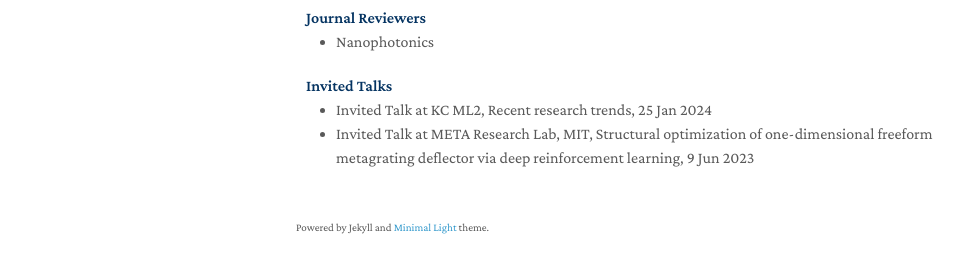
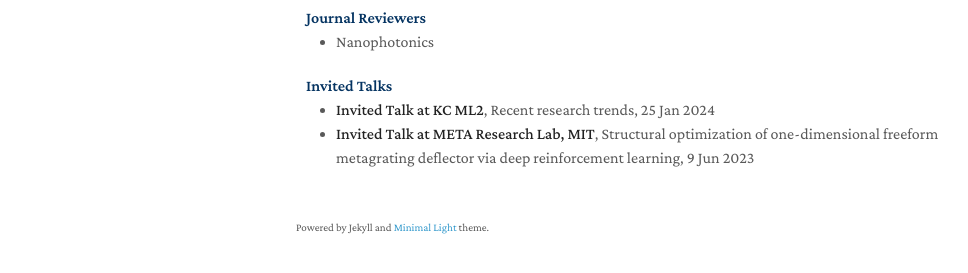
Before and after one commit to DongjinSeoAP/DongjinSeoAP.github.io, a Jekyll site: the page built from index.md, in a window 1280 px wide and 900 px high, scrolled down 2758 px. Shown: the part 592-865 px from the top of the window, without its empty margins (174-1142 px from the left). Built offline with Jekyll 4.4.1, drawn with Linux system fonts in a browser that asks for light colours; a style sheet for code colours, icons or effects is not loaded; our own code applies the rules of GitHub Pages for plain Markdown files.

```diff
--- a/_includes/services.md
+++ b/_includes/services.md
@@ -15,6 +15,6 @@
 
 <h4 style="margin:0 10px 0;">Invited Talks</h4>
 <ul style="margin:0 0 20px;">
-  <li><a href=""><autocolor>Invited Talk at KC ML2, Recent research trends, 25 Jan 2024</autocolor></a></li>
-  <li><a href=""><autocolor>Invited Talk at META Research Lab, MIT, Structural optimization of one-dimensional freeform metagrating deflector via deep reinforcement learning, 9 Jun 2023</autocolor></a></li>
+  <li><a href=""><autocolor><strong>Invited Talk at KC ML2</strong>, Recent research trends, 25 Jan 2024</autocolor></a></li>
+  <li><a href=""><autocolor><strong>Invited Talk at META Research Lab, MIT</strong>, Structural optimization of one-dimensional freeform metagrating deflector via deep reinforcement learning, 9 Jun 2023</autocolor></a></li>
 </ul>
```
